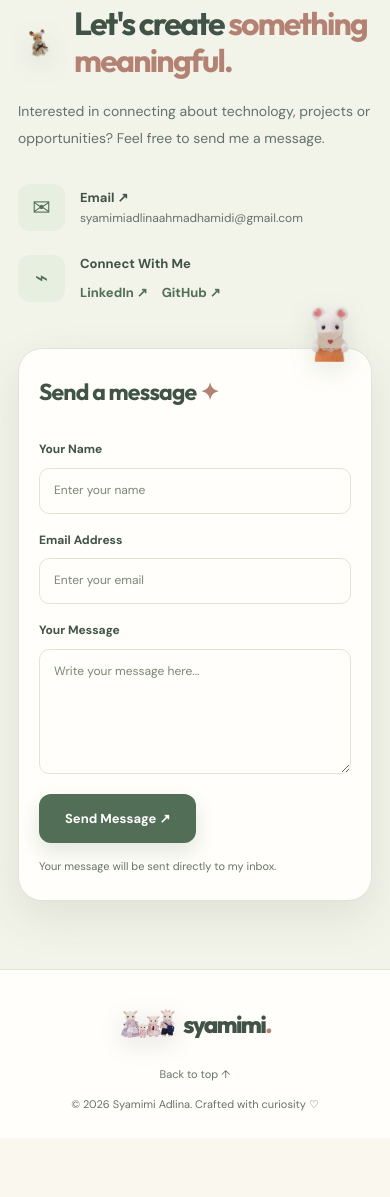
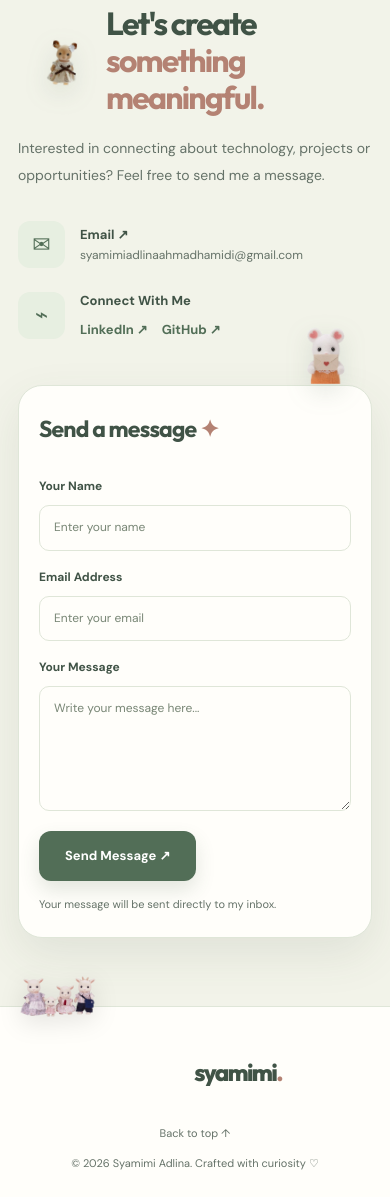
Before and after one commit to syamimiadlinaahmadhamidi-png/syamimi-adlina-portfolio, a plain HTML site: page index.html in a window 390 px wide. Shown: the part 5476-6673 px from the top of the page. Before the commit the page ends 6614 px from the top, so only its background shows below. Drawn offline with Linux system fonts and the light colour scheme.

Commit message:
Adjust bunny positions for mobile

```diff
--- a/style.css
+++ b/style.css
@@ -2132,7 +2132,7 @@ h1, h2, h3 {
   .about-photo-frame > .about-bunny-deco {
     width: 68px;
     top: 75%;
-    left: -8%;
+    left: -15%;
     right: auto;
     bottom: auto;
 
@@ -2142,16 +2142,16 @@ h1, h2, h3 {
   /* 3. CONTACT HEADING BUNNY */
   .contact-side-bunny {
     position: static;
-    width: 48px;
-
-    transform: rotate(-8deg);
+    width: 80px;
+
+    transform: rotate(8deg);
   }
 
   /* 4. CONTACT FORM BUNNY */
   .contact2-bunny-deco {
     width: 58px;
-    top: 0;
-    right: 12px;
+    top: -15px;
+    right: 16px;
     left: auto;
 
     transform: translateY(-78%) rotate(0deg);
@@ -2160,9 +2160,9 @@ h1, h2, h3 {
   /* 5. FOOTER BUNNY */
   .footer-bunny-deco {
     position: relative;
-    width: 58px;
-    top: 0;
-    right: 0;
+    width: 80px;
+    top: -75px;
+    right: 90px;
     left: auto;
     margin-right: 0;
   }
```
